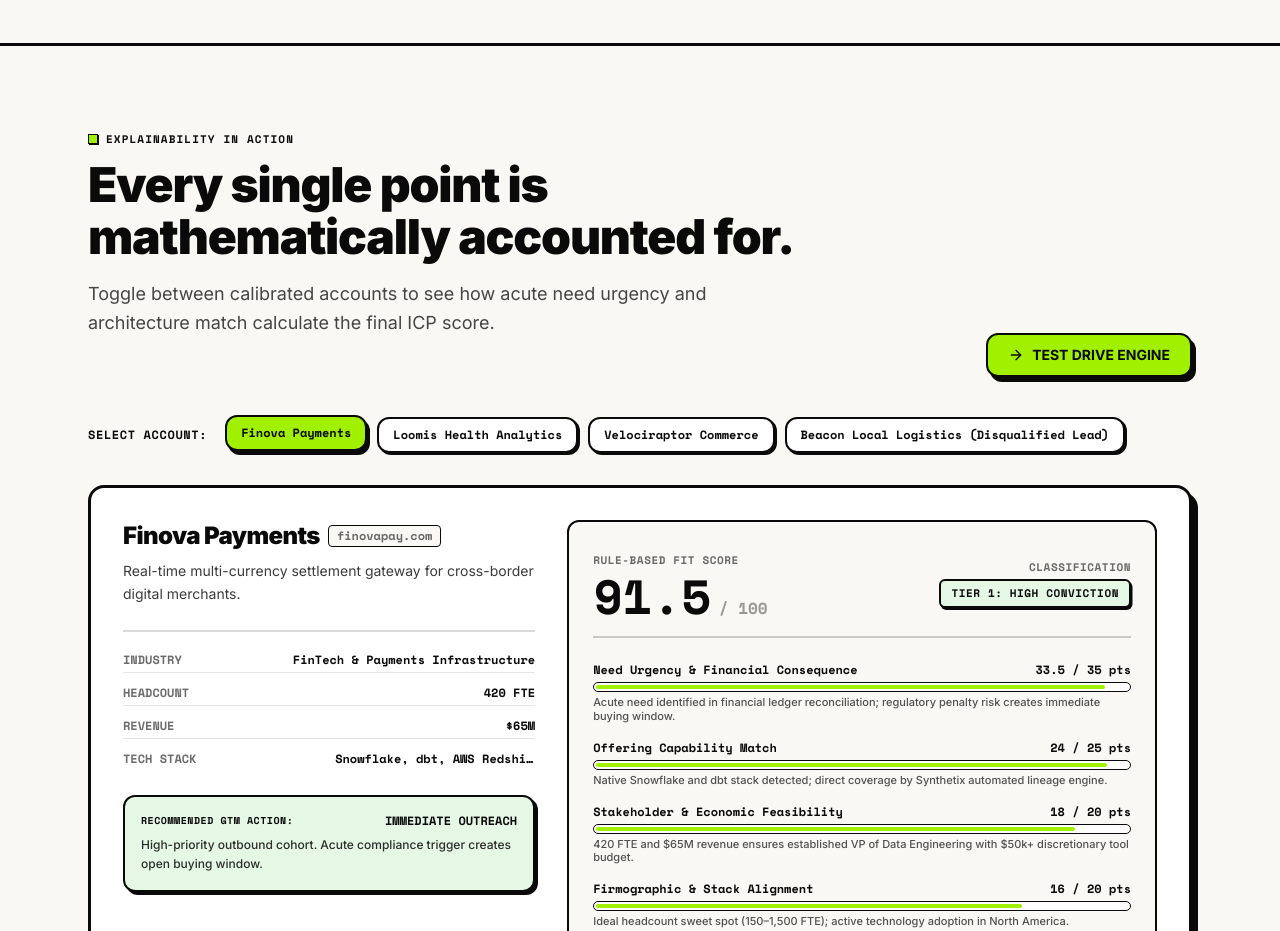
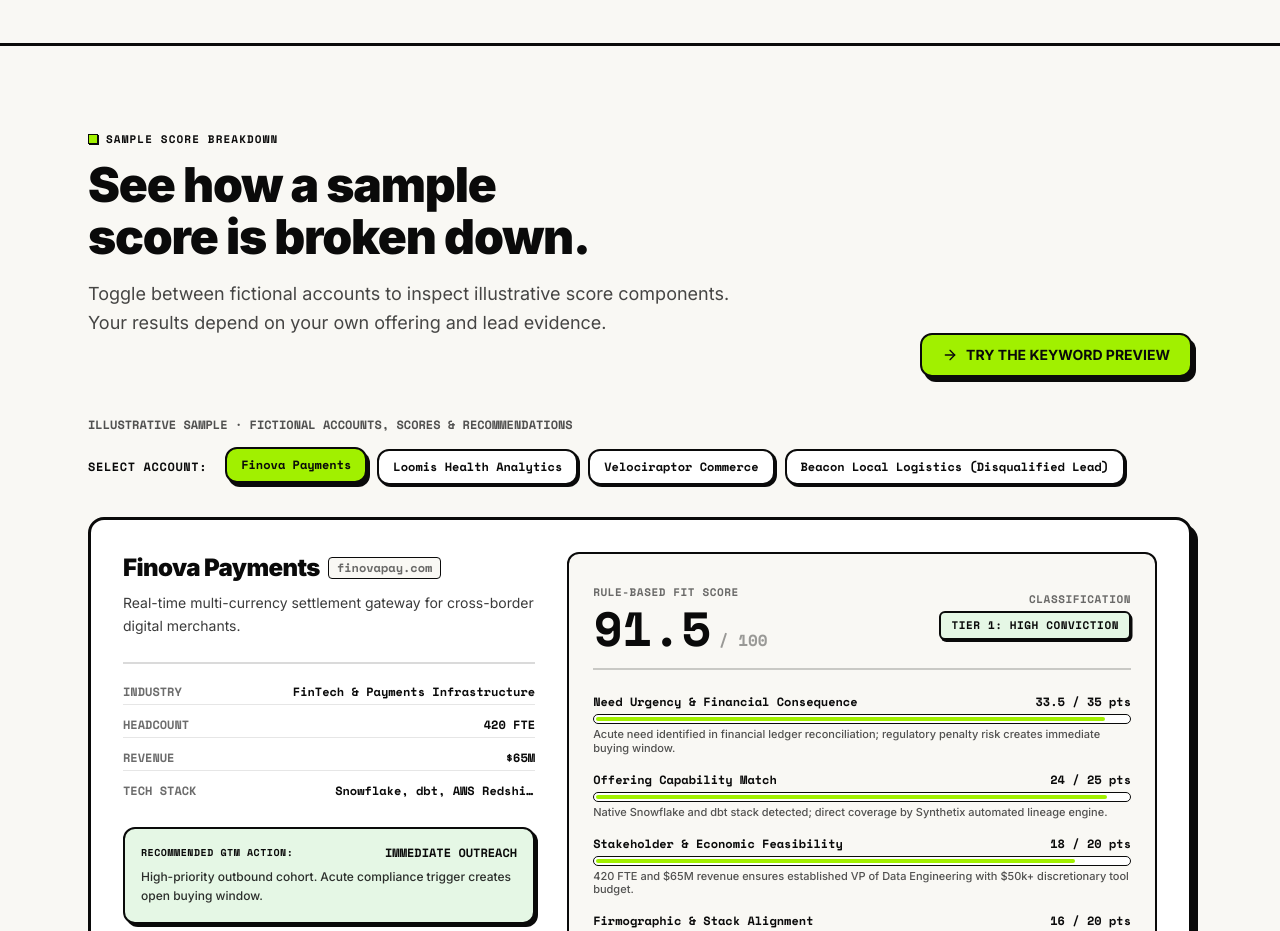
Before and after one commit to akashvjoff/ICP, a React (Vite) app: page / in a window 1280 px wide. Shown: the part 2200-3131 px from the top of the page. Built offline with nearby package versions, Linux system fonts and the light colour scheme; no server answers.

Commit message:
Label homepage score example as illustrative

```diff
--- a/src/components/marketing/InteractiveTeaser.tsx
+++ b/src/components/marketing/InteractiveTeaser.tsx
@@ -19,10 +19,10 @@ export const InteractiveTeaser: React.FC = () => {
       <div className="mx-auto max-w-6xl px-6">
         <div className="flex flex-col md:flex-row md:items-end justify-between gap-6 mb-10">
           <SectionHeading
-            eyebrow="EXPLAINABILITY IN ACTION"
+            eyebrow="SAMPLE SCORE BREAKDOWN"
             eyebrowColor="bg-[#A1F000]"
-            title="Every single point is mathematically accounted for."
-            description="Toggle between calibrated accounts to see how acute need urgency and architecture match calculate the final ICP score."
+            title="See how a sample score is broken down."
+            description="Toggle between fictional accounts to inspect illustrative score components. Your results depend on your own offering and lead evidence."
             className="mb-0"
           />
 
@@ -33,10 +33,11 @@ export const InteractiveTeaser: React.FC = () => {
             icon={<ArrowRight className="w-4 h-4" />}
             className="self-start md:self-auto shrink-0"
           >
-            TEST DRIVE ENGINE
+            TRY THE KEYWORD PREVIEW
           </BrutalistLink>
         </div>
 
+        <p className="mb-4 font-mono text-xs font-bold text-[#0A0A0A]/70">ILLUSTRATIVE SAMPLE · FICTIONAL ACCOUNTS, SCORES &amp; RECOMMENDATIONS</p>
         {/* Lead Switcher Buttons */}
         <div className="flex flex-wrap items-center gap-2.5 mb-8">
           <span className="font-mono text-xs font-bold uppercase tracking-wider text-[#0A0A0A] mr-2">
--- a/src/pages/AboutPage.tsx
+++ b/src/pages/AboutPage.tsx
@@ -14,7 +14,7 @@ const questions = [
   },
   {
     question: 'Can I explore it before creating an account?',
-    answer: 'Yes. The public demo lets you inspect sample leads and their score breakdown without signing in. The sample data is illustrative; your own results depend on the offering and accounts you provide.',
+    answer: 'Yes. The homepage shows an illustrative score breakdown, and the public demo lets you try a keyword preview with fictional accounts. Your own results depend on the offering and accounts you provide.',
   },
   {
     question: 'Can I use my own lead list?',
```
